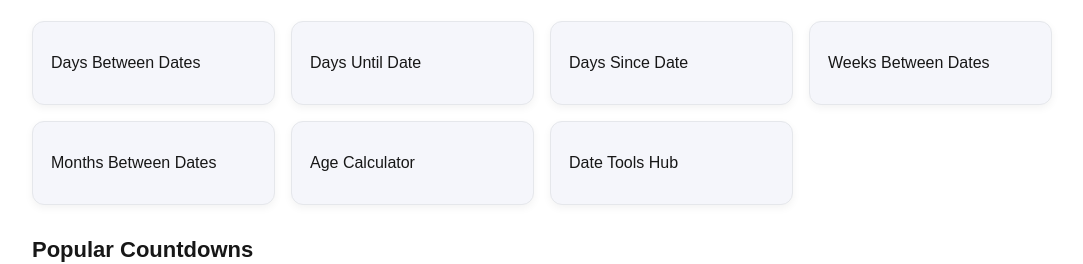
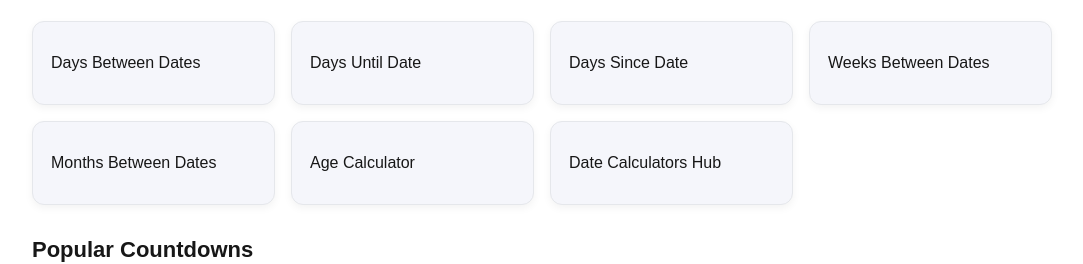
Before and after one commit to bosmeel/whatdayisit-now, a Next.js app: page / in a window 1280 px wide. Shown: the part 1240-1504 px from the top of the page, without its empty margins (98-1181 px from the left). Built offline with nearby package versions, Linux system fonts and the light colour scheme.

Commit message:
fix homepage link date tools to date calculators

```diff
--- a/app/page.tsx
+++ b/app/page.tsx
@@ -113,9 +113,9 @@ export default function Home() {
             Age Calculator
           </Link>
 
-          <Link href="/date-tools" className="tool-card">
-            Date Tools Hub
-          </Link>
+          <Link href="/date-calculators" className="tool-card">
+  Date Calculators Hub
+</Link>
         </div>
       </section>
 
```
